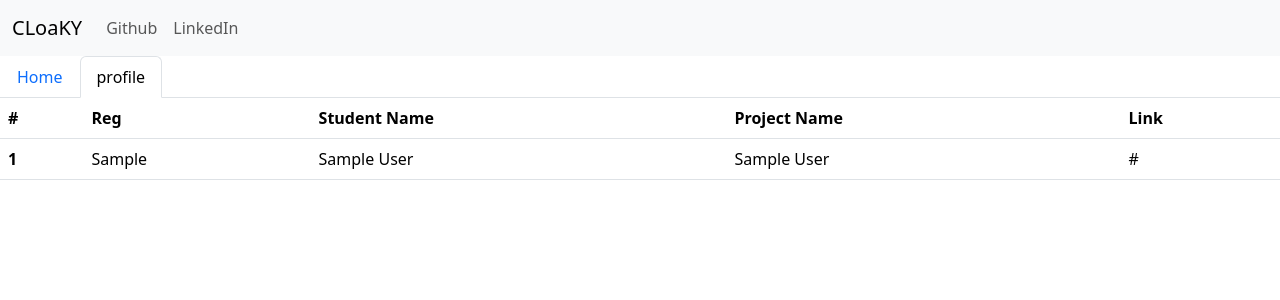
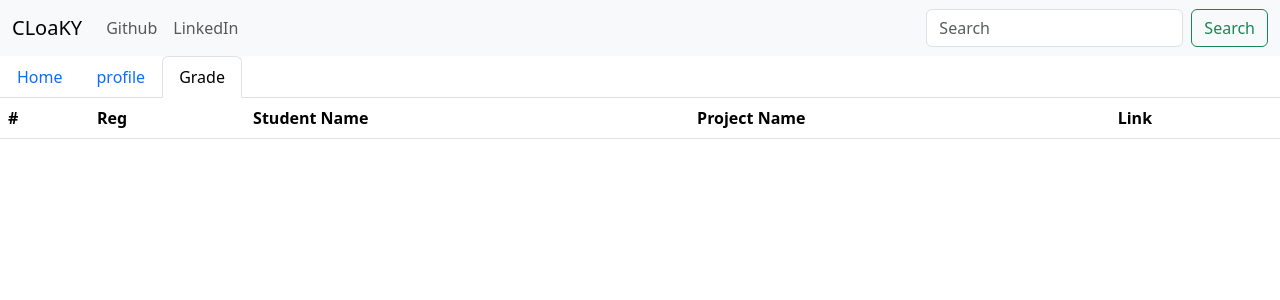
Before and after one commit to CLoaKY233/trackcenter, a Django app: page /grade in a window 1280 px wide. Shown: the top 300 px of the page. Run offline with Django 5.2, Linux system fonts and the light colour scheme; tables that the repository leaves empty hold one stand-in row (values such as "Sample post"); lists and menus that the app fills with data are empty.

Commit message:
Search working (unstable) (get)

```diff
--- a/reviewer/urls.py
+++ b/reviewer/urls.py
@@ -4,5 +4,6 @@ from . import views
 
 
 urlpatterns = [
-    path('',views.tableview,name='tableview')
+    path('',views.tableview,name='tableview'),
+    path('/search',views.search,name='search'),
 ]
--- a/reviewer/views.py
+++ b/reviewer/views.py
@@ -15,11 +15,15 @@ from userprofile.models import userprofile
 def tableview(request):
 
 
-    users = User.objects.filter(permissionmanager__is_active=True)
+    users = User.objects.filter(permissionmanager__is_active=True,permissionmanager__is_student=True,permissionmanager__is_teacher=False)
     return render(request, 'reviewer/tableview.html', {'users': users})
 
 def search(request):
-    pass
+    if request.method == 'GET':
+        search = request.GET['query']
+        users = User.objects.filter(permissionmanager__is_active=True,permissionmanager__is_student=True,permissionmanager__is_teacher=False,userprofile__user_regno__icontains=search)
+        return render(request, 'reviewer/tableview.html', {'users': users})
+    return HttpResponse("hehe")
 
 #decorator for teachers only!
 def checker(request):
--- a/templates/reviewer/tableview.html
+++ b/templates/reviewer/tableview.html
@@ -22,7 +22,12 @@
             <li class="nav-item">
             <a class="nav-link" href="https://www.linkedin.com/in/cloaky233/">LinkedIn</a>
       </form>
+
         </ul>
+      <form action="/grade/search" method="get" class="d-flex ms-auto" role="search">
+        <input class="form-control me-2" type="search" placeholder="Search" aria-label="Search" name="query" id="query">
+        <button class="btn btn-outline-success" type="submit">Search</button>
+      </form>
         </div>
     </div>
     </nav>
@@ -37,21 +42,28 @@
 
 
 
-    <div>
+            <div>
             <ul class="nav nav-tabs">
                 <li class="nav-item">
-                    <a class="nav-link" href="/">Home</a>
+                    <a class="nav-link" aria-current="page" href="/">Home</a>
+                </li>
+
+                {% comment %} <li class="nav-item">
+                    <a class="nav-link" href="/signin">Sign In</a>
                 </li>
 
                 <li class="nav-item">
-                    <a class="nav-link active" aria-current="page" href="/profile">profile</a>
+                    <a class="nav-link" href="/signup">Sign Up</a>
+                </li>     {% endcomment %}
+
+                <li class="nav-item">
+                    <a class="nav-link" href="/profile">profile</a>
+                </li>
+                <li class="nav-item">
+                    <a class="nav-link active" aria-current="page" href="/grade">Grade</a>
                 </li>
             </ul>
         </div>
-
-
-
-
 
 
 
```
